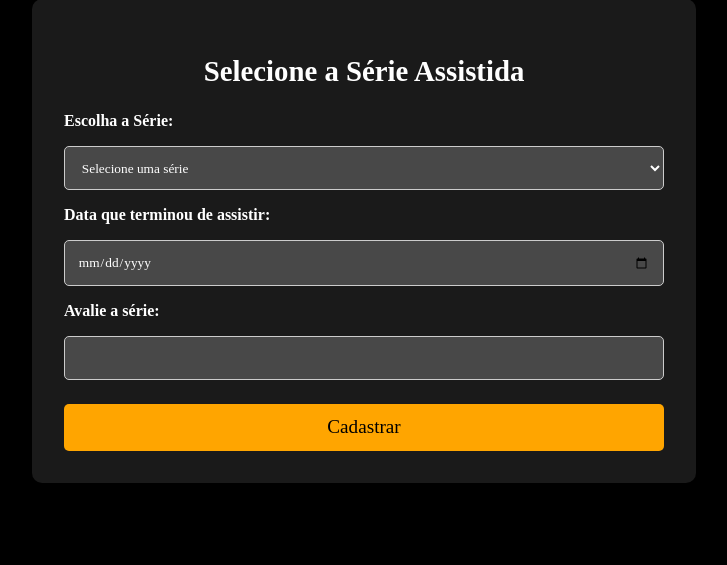
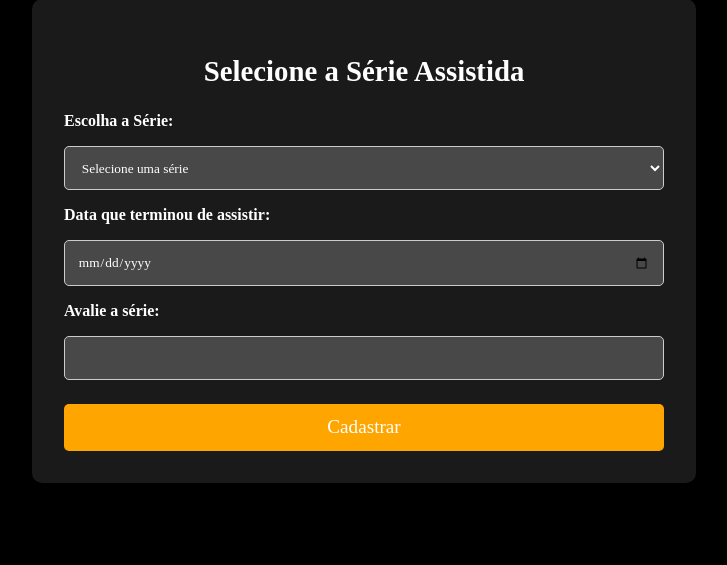
Before and after one commit to talitagiovanna/web-project, a PHP site: page /cadastrar_assistido.php in a window 1280 px wide. Shown: the part 353-918 px from the top of the page, without its empty margins (276-1003 px from the left). Run offline with PHP 8.4, Linux system fonts and the light colour scheme; data that the repository does not hold is empty; some web fonts are replaced.

Commit message:
color change

```diff
--- a/cadastrar_assistido.php
+++ b/cadastrar_assistido.php
@@ -211,7 +211,7 @@
             padding: 0.8rem;
             margin-top: 1.5rem;
             background-color: orange;
-            color: #000;
+            color: #ffff;
             font-family: "Tiempos Headline Bold";
             font-size: 1.2rem;
             border: none;
```
